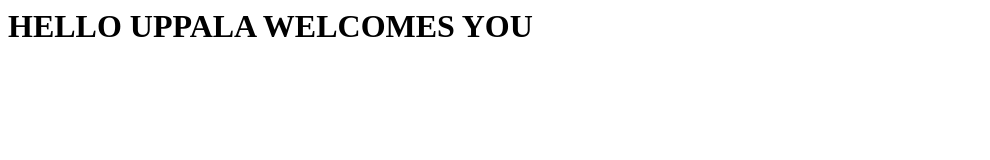
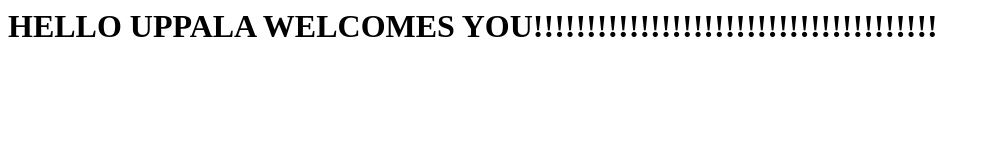
Before and after one commit to aaryanuppala/index, a plain HTML site: page index.html in a window 1280 px wide. Shown: the whole page, without its empty margins (0-990 px from the left). Drawn offline with Linux system fonts and the light colour scheme.

Commit message:
Update index.html

```diff
--- a/index.html
+++ b/index.html
@@ -1 +1 @@
-<h1> HELLO UPPALA WELCOMES YOU</h1>
+<h1> HELLO UPPALA WELCOMES YOU!!!!!!!!!!!!!!!!!!!!!!!!!!!!!!!!!!!!!!</h1>
```
